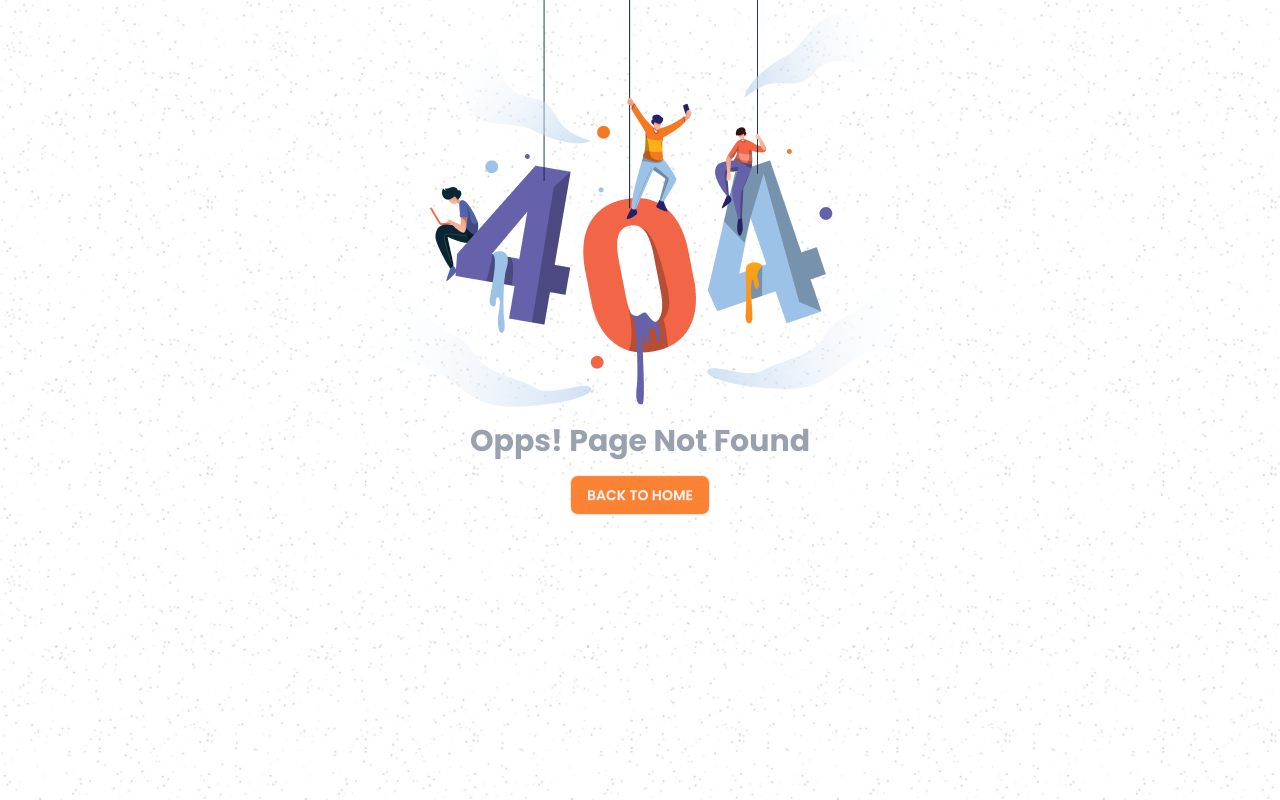
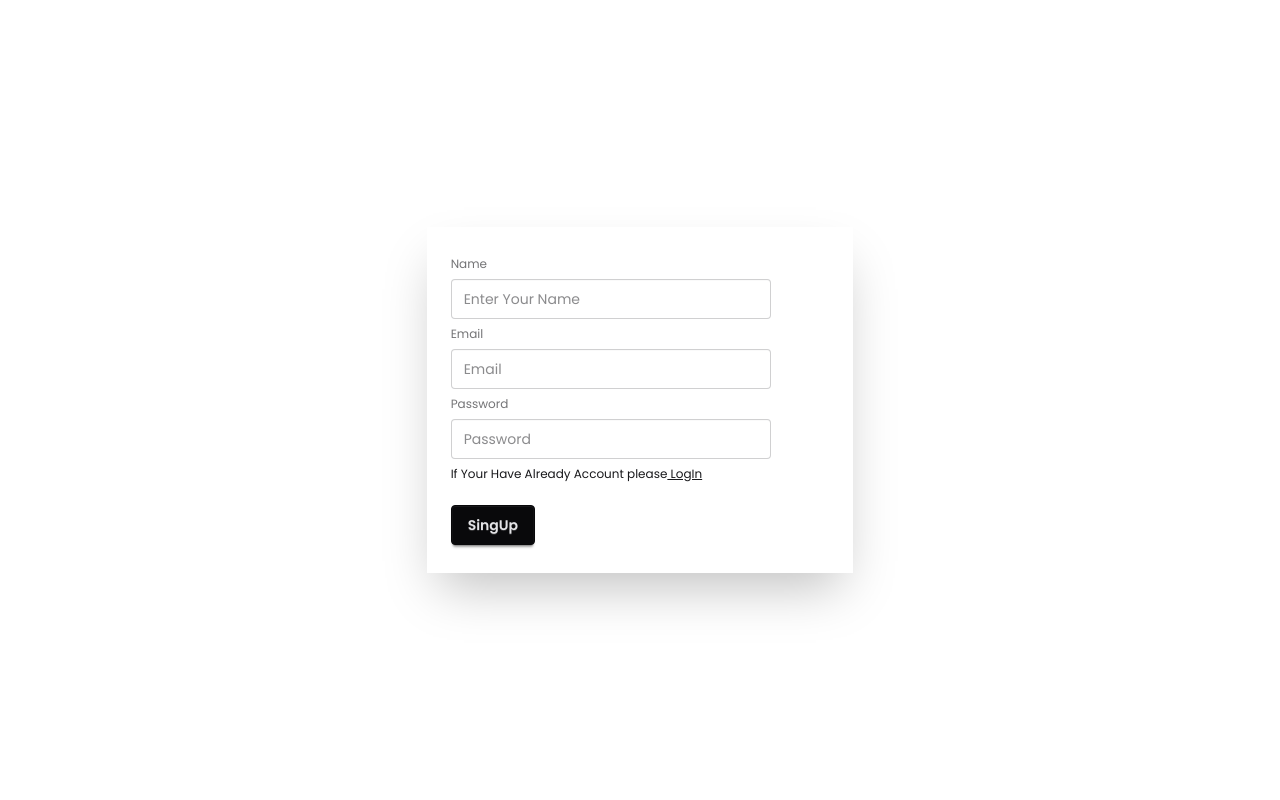
Before and after one commit to ChibgatullahMinhaz/Book-Vibe, a React (Vite) app: page /SingUp in a window 1280 px wide. Before the commit this address had no page. Built offline with nearby package versions, Linux system fonts and the light colour scheme.

Commit message:
Added login and singUp page

```diff
--- a/package.json
+++ b/package.json
@@ -18,6 +18,7 @@
     "react-tabs": "^6.1.0",
     "react-toastify": "^11.0.5",
     "recharts": "^2.15.3",
+    "sweetalert2": "^11.19.1",
     "tailwindcss": "^4.1.4"
   },
   "devDependencies": {
--- a/src/Components/Header/Navbar.jsx
+++ b/src/Components/Header/Navbar.jsx
@@ -5,6 +5,7 @@ import {
 } from "../../../src/JavaScript/NavLink/NavigationLink";
 import { NavLink } from "react-router";
 const Navbar = () => {
+
   const AuthLinks = authLinks.map((link, index) => (
     <NavLink key={index}
       className={
--- /dev/null
+++ b/src/Pages/Auth/Login.jsx
@@ -0,0 +1,76 @@
+import { useState } from "react";
+import { NavLink } from "react-router";
+import Swal from "sweetalert2";
+
+const Login = () => {
+  const [formData, setFormData] = useState({
+    email: "",
+    password: "",
+  });
+
+  const handleChange = (e) => {
+    const { name, value } = e.target;
+    setFormData((prev) => ({
+      ...prev,
+      [name]: value,
+    }));
+  };
+
+  const handleSubmit = (e) => {
+    e.preventDefault();
+    console.log("Form submitted:", formData);
+    Swal.fire({
+        title: 'Login Successful!',
+        text: 'You have logged in successfully.',
+        icon: 'success',
+        confirmButtonText: 'Ok'
+      });
+  };
+
+  return (
+    <div className="  min-h-screen w-1/3 mx-auto flex justify-center items-center">
+      <form onSubmit={handleSubmit} className="card-body  w-full shadow-2xl">
+        <fieldset className="fieldset">
+          <label className="label">Email</label>
+          <input
+            type="email"
+            name="email"
+            className="input"
+            placeholder="Email"
+            value={formData.email}
+            onChange={handleChange}
+            required
+          />
+
+          <label className="label">Password</label>
+          <input
+            type="password"
+            name="password"
+            className="input"
+            placeholder="Password"
+            value={formData.password}
+            onChange={handleChange}
+            required
+          />
+
+          <div>
+            <a className="link link-hover">Forgot password?</a>
+          </div>
+          <p>
+            Don't Have Already Account please
+            <NavLink to="/SingUp">
+              <a className="link "> SingUp</a>
+            </NavLink>
+          </p>
+          <NavLink to="/">
+            <button type="submit" className="btn btn-neutral mt-4">
+              Login
+            </button>
+          </NavLink>
+        </fieldset>
+      </form>
+    </div>
+  );
+};
+
+export default Login;
--- /dev/null
+++ b/src/Pages/Auth/SingUp.jsx
@@ -0,0 +1,80 @@
+import { useState } from "react";
+import { NavLink } from "react-router";
+
+const SingUp = () => {
+  const [formData, setFormData] = useState({
+    email: "",
+    password: "",
+  });
+
+  const handleChange = (e) => {
+    const { name, value } = e.target;
+    setFormData((prev) => ({
+      ...prev,
+      [name]: value,
+    }));
+  };
+
+  const handleSubmit = (e) => {
+    e.preventDefault();
+    console.log("Form submitted:", formData);
+  };
+
+  return (
+    <div className="  min-h-screen w-1/3 mx-auto flex justify-center items-center">
+
+          <form onSubmit={handleSubmit} className="card-body  w-full shadow-2xl">
+            <fieldset className="fieldset">
+              <label className="label">Name</label>
+              <input
+                type="name"
+                name="name"
+                className="input"
+                placeholder="Enter Your Name"
+                value={formData.email}
+                onChange={handleChange}
+                required
+              />
+              <label className="label">Email</label>
+              <input
+                type="email"
+                name="email"
+                className="input"
+                placeholder="Email"
+                value={formData.email}
+                onChange={handleChange}
+                required
+              />
+
+              <label className="label">Password</label>
+              <input
+                type="password"
+                name="password"
+                className="input"
+                placeholder="Password"
+                value={formData.password}
+                onChange={handleChange}
+                required
+              />
+
+
+              <p>If Your Have Already Account please
+
+              <NavLink to='/login'>
+                <a className="link ">  LogIn</a>
+              </NavLink>
+              </p>
+             <NavLink to='/login'>
+             <button type="submit" className="btn btn-neutral mt-4">
+                SingUp
+              </button>
+
+             </NavLink>
+            </fieldset>
+          </form>
+        </div>
+
+  );
+};
+
+export default SingUp;
--- a/src/Routes/Routes.jsx
+++ b/src/Routes/Routes.jsx
@@ -5,6 +5,8 @@ import NotFound from "../Pages/NotFound/NotFound";
 import BookDetail from "../Pages/BooksDetail/BookDetail";
 import BooksList from "../Pages/BookList/BooksList";
 import ReadPage from "../Pages/ReadPage/ReadPage";
+import Login from "../Pages/Auth/Login";
+import SingUp from "../Pages/Auth/SingUp";
 
 export const router = createBrowserRouter([
   {
@@ -28,8 +30,18 @@ export const router = createBrowserRouter([
       {
         path: "/Pages to Read",
        Component: ReadPage,
-      },
+      }
+
     ],
+
+  },
+  {
+    path: '/login',
+    Component: Login
+  },
+  {
+    path: '/SingUp',
+    Component: SingUp
   },
   {
     path: "*",
```
Also changed, not shown: 2 other files (tests, documents, lock files or other folders).
